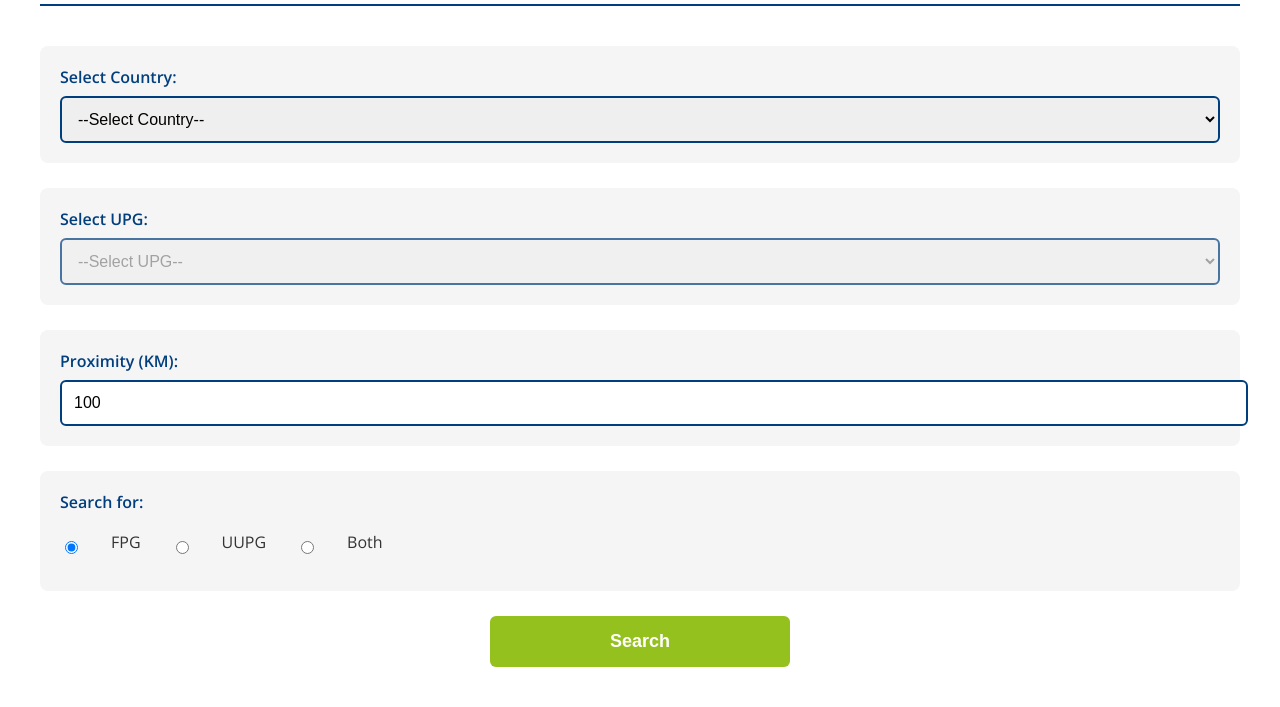
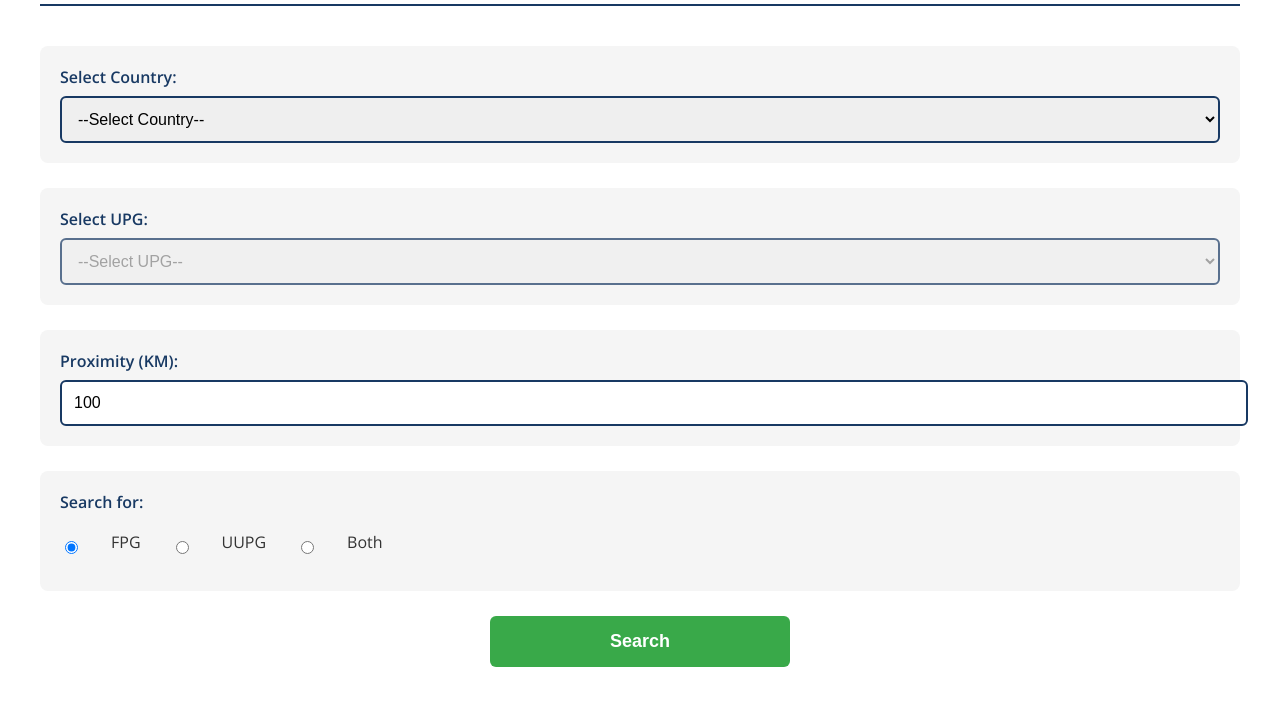
Before and after one commit to jburchel/findapeople, a plain HTML site: page index.html in a window 1280 px wide. Shown: the part 304-1011 px from the top of the page. Drawn offline with nearby package versions, Linux system fonts and the light colour scheme.

Commit message:
new color updates

```diff
--- a/css/styles.css
+++ b/css/styles.css
@@ -1,10 +1,11 @@
 :root {
-    /* Crossover Global brand colors from brand book */
-    --primary-blue: #003E7E;      /* Dark Blue */
-    --secondary-blue: #00A0DF;    /* Light Blue */
-    --primary-green: #95C11F;     /* Brand Green */
+    /* Crossover Global official brand colors */
+    --primary-blue: #183963;    /* PANTONE: 534, RGB: 24 57 99 */
+    --primary-green: #39A949;   /* PANTONE: 7739, RGB: 57 169 73 */
+    --gray: #7F7F7F;           /* PANTONE: 840 C, RGB: 127 127 127 */
+    --white: #FFFFFF;          /* PANTONE: P 75-1 U, RGB: 255 255 255 */
     --text-dark: #333333;
-    --background-light: #FFFFFF;
+    --background-light: var(--white);
     --background-gray: #F5F5F5;
 }
 
@@ -66,7 +67,7 @@ select, input[type="number"] {
 
 select:focus, input[type="number"]:focus {
     outline: none;
-    border-color: var(--secondary-blue);
+    border-color: var(--primary-green);
 }
 
 .radio-group {
@@ -81,8 +82,8 @@ select:focus, input[type="number"]:focus {
 }
 
 button {
-    background-color: var(--primary-green);  /* Changed from orange to brand green */
-    color: white;
+    background-color: var(--primary-green);
+    color: var(--white);
     padding: 15px 30px;
     border: none;
     border-radius: 6px;
@@ -97,7 +98,7 @@ button {
 }
 
 button:hover {
-    background-color: #86AE1C;  /* Slightly darker shade of the brand green */
+    background-color: #328B3E;  /* Slightly darker shade of the brand green */
 }
 
 .results-container {
@@ -119,7 +120,7 @@ button:hover {
     background-color: var(--background-gray);
     padding: 20px;
     border-radius: 6px;
-    border-left: 4px solid var(--secondary-blue);  /* Changed from orange to light blue */
+    border-left: 4px solid var(--primary-blue);
 }
 
 .result-card h4 {
```
